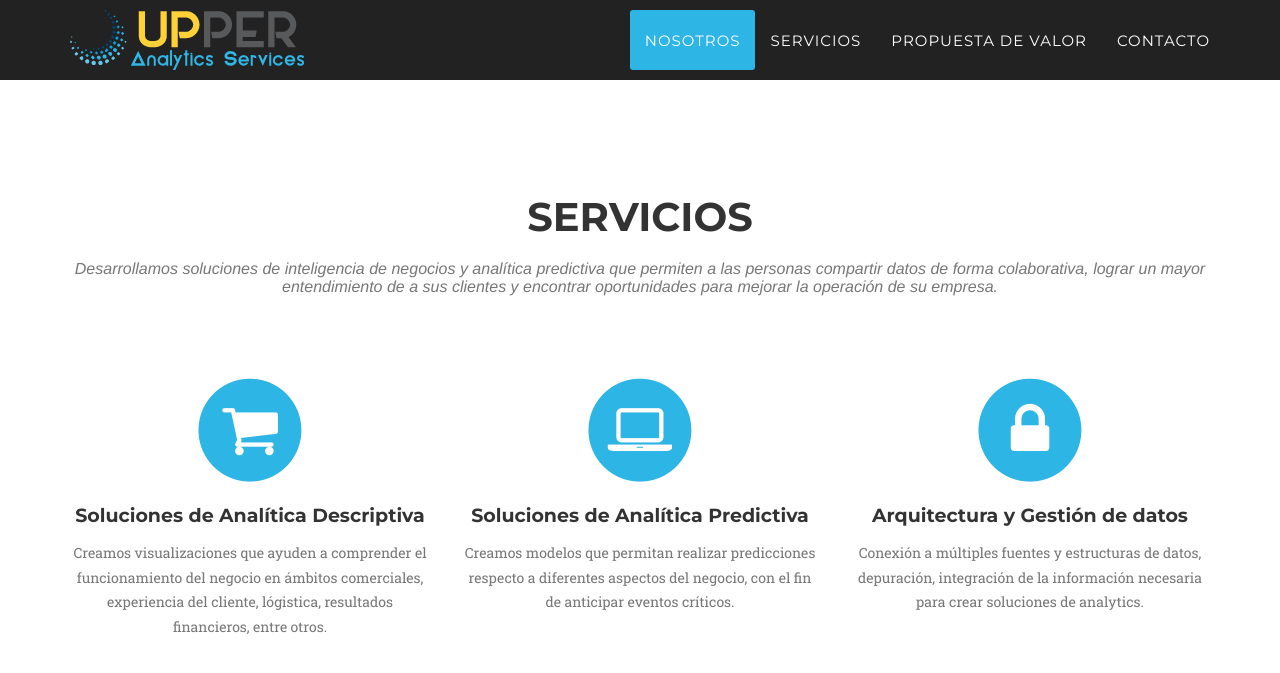
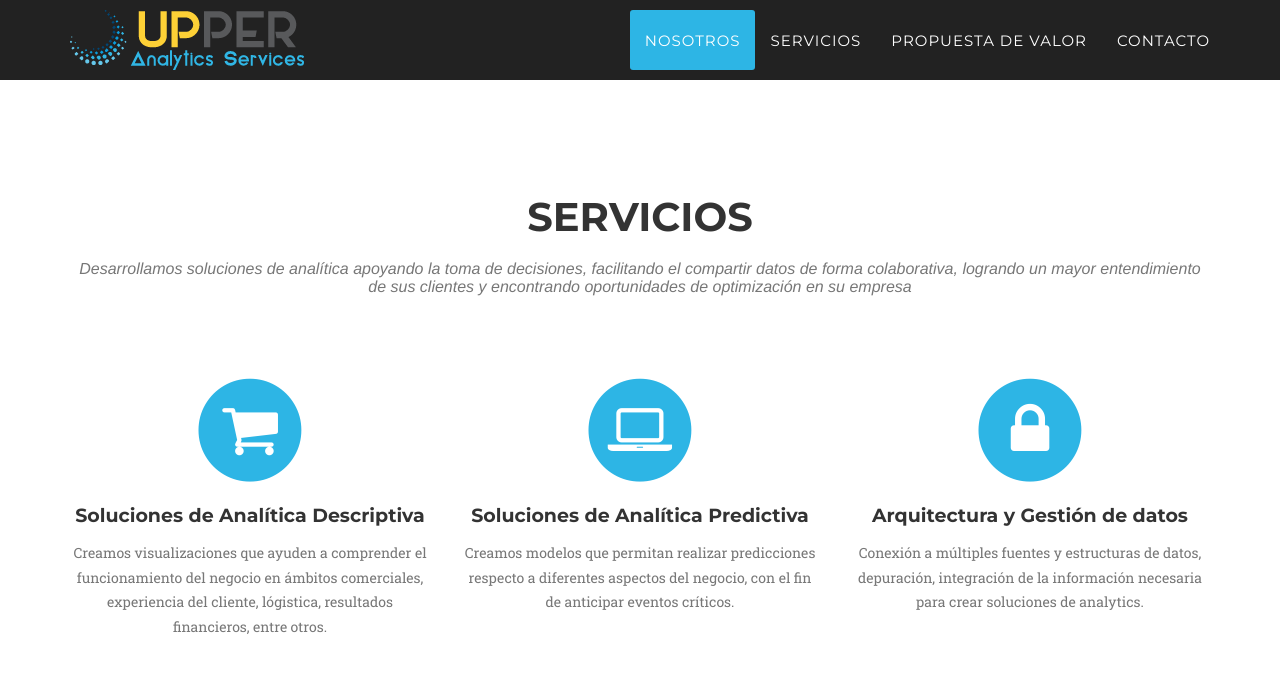
Before and after one commit to upperanalytics/upperanalytics.github.io, a Jekyll site: the page built from index.html, in a window 1280 px wide and 900 px high, scrolled down 1362 px. Shown: the top 673 px of the window. Built offline with Jekyll 4.4.1, drawn with Linux system fonts in a browser that asks for light colours; some web fonts are replaced.

Commit message:
Update services.html

```diff
--- a/_includes/services.html
+++ b/_includes/services.html
@@ -4,7 +4,7 @@
             <div class="row">
                 <div class="col-lg-12 text-center">
                     <h2 class="section-heading">Servicios</h2>
-                    <h3 class="section-subheading text-muted">Desarrollamos soluciones de inteligencia de negocios y analítica predictiva que permiten a las personas compartir datos de forma colaborativa, lograr un mayor entendimiento de a sus clientes y encontrar oportunidades para mejorar la operación de su empresa.</h3>
+                    <h3 class="section-subheading text-muted">Desarrollamos soluciones de analítica apoyando la toma de decisiones, facilitando el compartir datos de forma colaborativa, logrando un mayor entendimiento de sus clientes y encontrando oportunidades de optimización en su empresa</h3>
                 </div>
             </div>
             <div class="row text-center">
```
